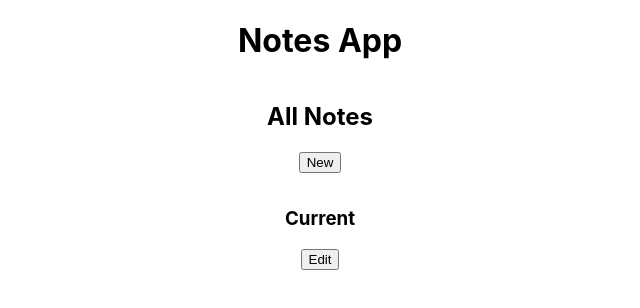
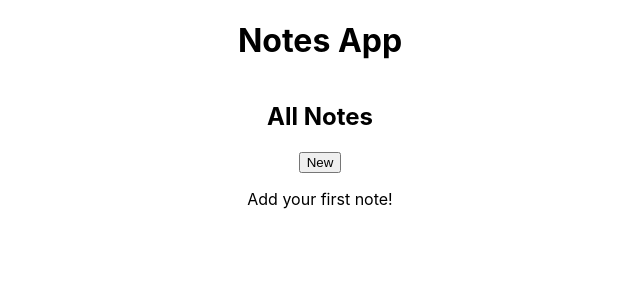
Before and after one commit to hedwardd/markdown-notes, a React (Create React App) app: page / in a window 1280 px wide. Shown: the top 308 px of the page, without its empty margins (320-960 px from the left). Built offline with nearby package versions, Linux system fonts and the light colour scheme.

Commit message:
Fix basic functionality

```diff
--- a/src/App.tsx
+++ b/src/App.tsx
@@ -1,20 +1,36 @@
-import React, { useState, useReducer } from 'react';
+import React, { useEffect, useReducer, useState } from 'react';
 
 import './App.css';
 import reducer from "./reducer";
 import NoteEditor from "./NoteEditor";
 
+const storedNotesString = localStorage.getItem('notes');
+const parsedStoredNotes: string[] = storedNotesString ? JSON.parse(storedNotesString) : [];
+
 const initialState = {
-  notes: [],
+  notes: parsedStoredNotes,
   currentNoteIndex: null,
   isEditing: false,
-  editorText: null,
 }
 
 function App() {
 
   const [state, dispatch] = useReducer(reducer, initialState);
   const [editorText, setEditorText] = useState(state.notes[state.currentNoteIndex] || '');
+
+    useEffect(() => {
+      localStorage.setItem('notes', JSON.stringify(state.notes));
+    }, [state.notes]);
+
+  function handleCreateButton() {
+    setEditorText('');
+    dispatch({ type: 'CREATE_NOTE' });
+  }
+
+  function handleEditButton() {
+    setEditorText(state.notes[state.currentNoteIndex]);
+    dispatch({type: 'EDIT_CURRENT_NOTE'});
+  }
 
   function handleEditorChange(e: React.ChangeEvent<HTMLTextAreaElement>) {
     e.preventDefault();
@@ -31,9 +47,11 @@ function App() {
       <header>
         <h1>Notes App</h1>
       </header>
+
       <nav>
         <h2>All Notes</h2>
-        <button onClick={() => dispatch({ type: 'CREATE_NOTE' })}>New</button>
+        <button onClick={handleCreateButton}>New</button>
+        {state.notes.length ? (
         <ul>
           {state.notes.map((note, i) => (
             <li
@@ -43,7 +61,12 @@ function App() {
             </li>
           ))}
         </ul>
+        ): (
+          <p>Add your first note!</p>
+        )}
       </nav>
+      {state.currentNoteIndex !== null ? (
+        <div>
           <h3>Current</h3>
           {state.isEditing ? (
             <>
@@ -53,9 +76,14 @@ function App() {
           ) : (
             <>
               <button
-            onClick={() => dispatch({type: 'EDIT_CURRENT_NOTE'})}
+                onClick={handleEditButton}
               >
                 Edit
+              </button>
+              <button
+                onClick={() => dispatch({type: 'DELETE_NOTE'})}
+              >
+                Delete
               </button>
               <p>
                 {state.notes[state.currentNoteIndex]}
@@ -63,6 +91,8 @@ function App() {
             </>
           )}
         </div>
+      ) : null}
+    </div>
   );
 }
 
--- a/src/reducer.ts
+++ b/src/reducer.ts
@@ -2,7 +2,6 @@ interface State {
   notes: string[],
   currentNoteIndex: number,
   isEditing: boolean,
-  editorText: string | null,
 }
 
 const reducer = (state: State, action: any) => {
@@ -24,7 +23,6 @@ const reducer = (state: State, action: any) => {
       return {
         ...state,
         isEditing: true,
-        editorText: state.notes[state.currentNoteIndex],
       };
     case 'SAVE_NOTE':
       return {
@@ -33,12 +31,17 @@ const reducer = (state: State, action: any) => {
         notes: [
           ...state.notes.slice(0, state.currentNoteIndex),
           action.payload,
-          ...state.notes.slice(state.currentNoteIndex,)],
+          ...state.notes.slice(state.currentNoteIndex + 1,)],
       };
     case 'DELETE_NOTE':
-      // TODO
       return {
         ...state,
+        isEditing: false,
+        notes: [
+          ...state.notes.slice(0, state.currentNoteIndex),
+          ...state.notes.slice(state.currentNoteIndex + 1,)
+        ],
+        currentNoteIndex: null,
       }
     default:
       throw new Error();
```
Lines whose indentation alone changed are shown as unchanged.
